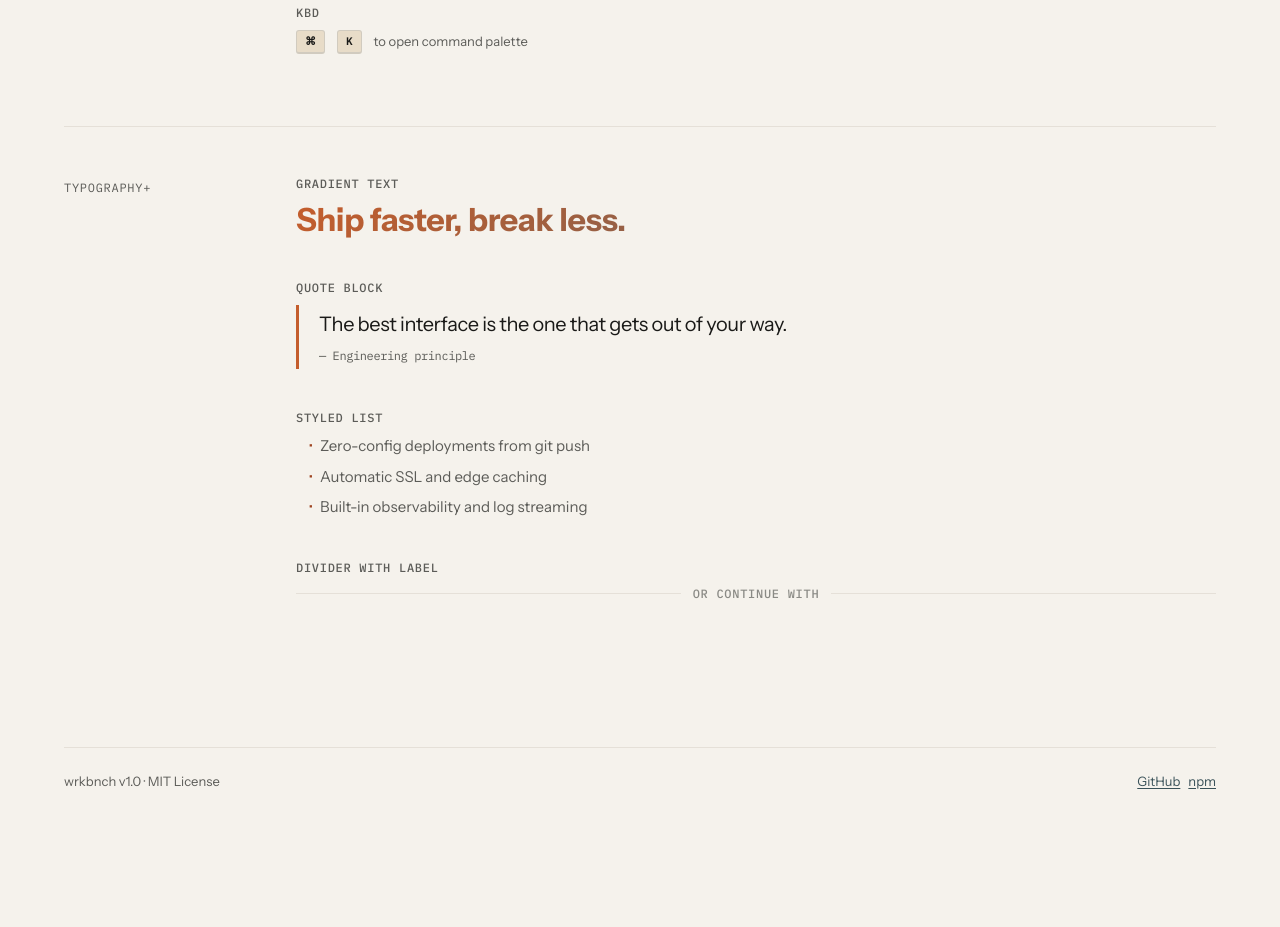
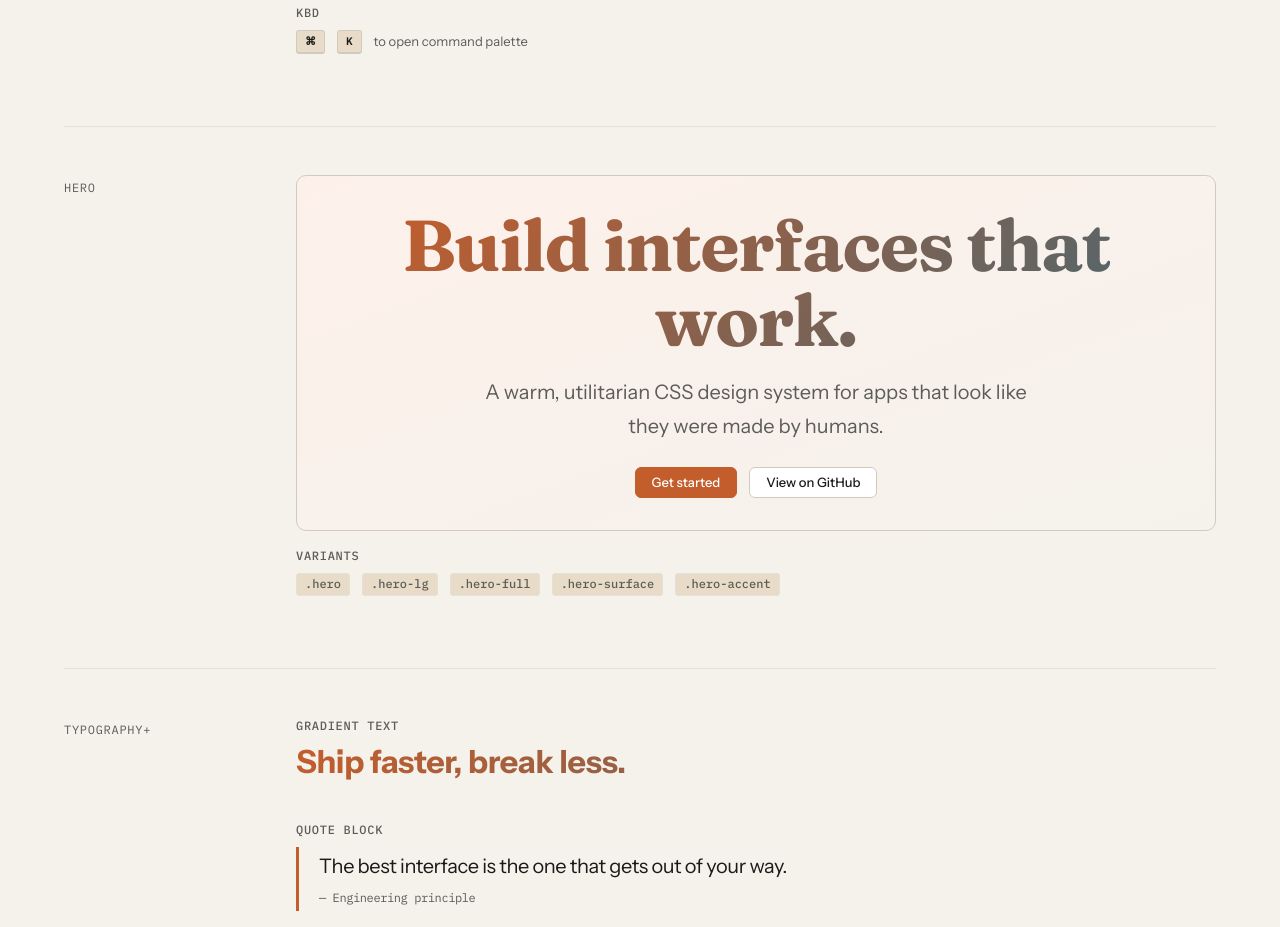
Before and after one commit to Laskewitz/wrkbnch, a website: page index.html in a window 1280 px wide. Shown: the part 10360-11287 px from the top of the page. Before the commit the page ends 11199 px from the top, so only its background shows below. Drawn offline with Linux system fonts and the light colour scheme.

Commit message:
feat: add hero component
Adds .hero with centered content grid, responsive title sizing
(clamp 2.25-4.5rem), subtitle, actions row. Variants: .hero-lg,
.hero-full, .hero-surface, .hero-accent.

```diff
--- a/index.html
+++ b/index.html
@@ -848,6 +848,35 @@ dist/app.css       3.12 kB │ gzip: 1.04 kB</div>
       </div>
     </section>
 
+    <!-- Hero -->
+    <section class="docs-section" id="hero">
+      <div class="docs-grid">
+        <div class="docs-label">Hero</div>
+        <div class="stack">
+          <div class="hero hero-accent" style="min-height: auto; padding: var(--space-8) var(--space-4); border-radius: var(--radius-lg); border: var(--border-thin);">
+            <div class="hero-content">
+              <h2 class="hero-title gradient-text">Build interfaces that work.</h2>
+              <p class="hero-subtitle">A warm, utilitarian CSS design system for apps that look like they were made by humans.</p>
+              <div class="hero-actions">
+                <button class="btn btn-primary">Get started</button>
+                <button class="btn">View on GitHub</button>
+              </div>
+            </div>
+          </div>
+          <div class="component-row">
+            <p class="mono-label mb-2">Variants</p>
+            <div class="cluster">
+              <span class="badge">.hero</span>
+              <span class="badge">.hero-lg</span>
+              <span class="badge">.hero-full</span>
+              <span class="badge">.hero-surface</span>
+              <span class="badge">.hero-accent</span>
+            </div>
+          </div>
+        </div>
+      </div>
+    </section>
+
     <!-- Typography & Layout Additions -->
     <section class="docs-section" id="typography-additions">
       <div class="docs-grid">
--- a/wrkbnch.css
+++ b/wrkbnch.css
@@ -2415,6 +2415,66 @@ kbd, .kbd {
    TYPOGRAPHY & LAYOUT ADDITIONS
    ========================================================================== */
 
+/* Hero */
+.hero {
+  display: grid;
+  place-items: center;
+  text-align: center;
+  padding: var(--space-8) var(--space-4);
+  min-height: 50vh;
+  position: relative;
+  overflow: hidden;
+}
+
+.hero-lg { min-height: 70vh; padding: var(--space-10) var(--space-4); }
+.hero-full { min-height: 100vh; }
+
+.hero-content {
+  position: relative;
+  z-index: 1;
+  max-width: 48rem;
+  display: grid;
+  gap: var(--space-4);
+  place-items: center;
+}
+
+.hero-title {
+  font-family: var(--font-display);
+  font-size: clamp(2.25rem, 6vw, 4.5rem);
+  font-weight: var(--weight-bold);
+  line-height: 1.05;
+  letter-spacing: -0.02em;
+  color: var(--color-text);
+}
+
+.hero-subtitle {
+  font-size: var(--text-lg);
+  color: var(--color-text-muted);
+  max-width: 36rem;
+  line-height: var(--leading-relaxed);
+}
+
+.hero-actions {
+  display: flex;
+  flex-wrap: wrap;
+  gap: var(--space-3);
+  justify-content: center;
+  margin-top: var(--space-2);
+}
+
+.hero-surface {
+  background: var(--color-surface);
+  border-bottom: var(--border-thin);
+}
+
+.hero-accent {
+  background: linear-gradient(160deg, var(--copper-tint), var(--color-bg));
+}
+
+[data-mode="dark"] .hero-accent {
+  background: linear-gradient(160deg, rgba(196, 93, 44, 0.15), var(--color-bg));
+}
+
 /* Gradient Text */
 .gradient-text {
   background: linear-gradient(135deg, var(--copper), var(--slate));
```
Also changed, not shown: wrkbnch.min.css.
